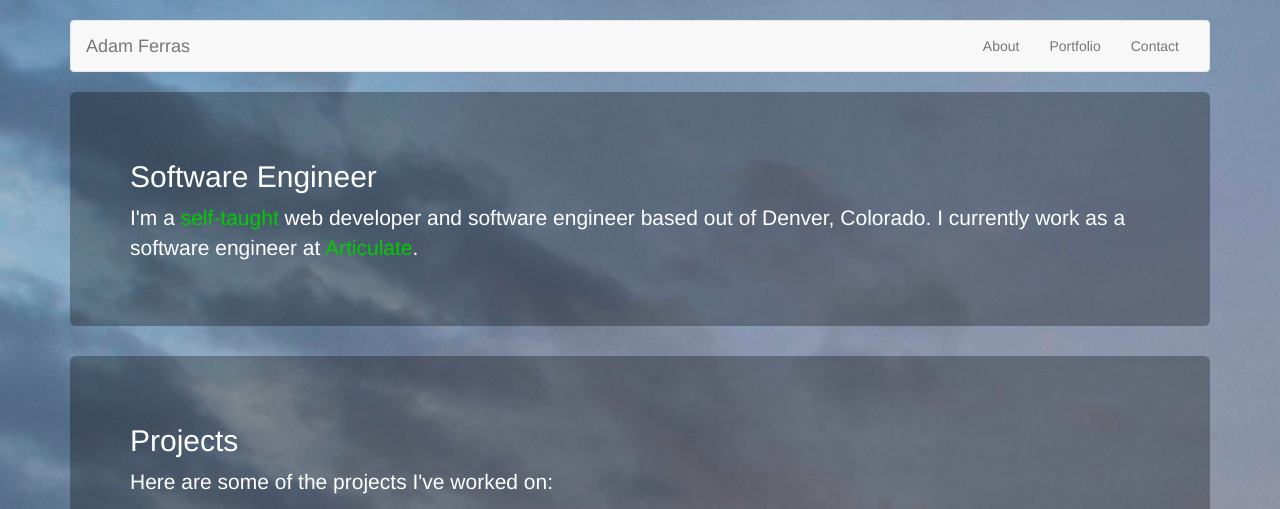
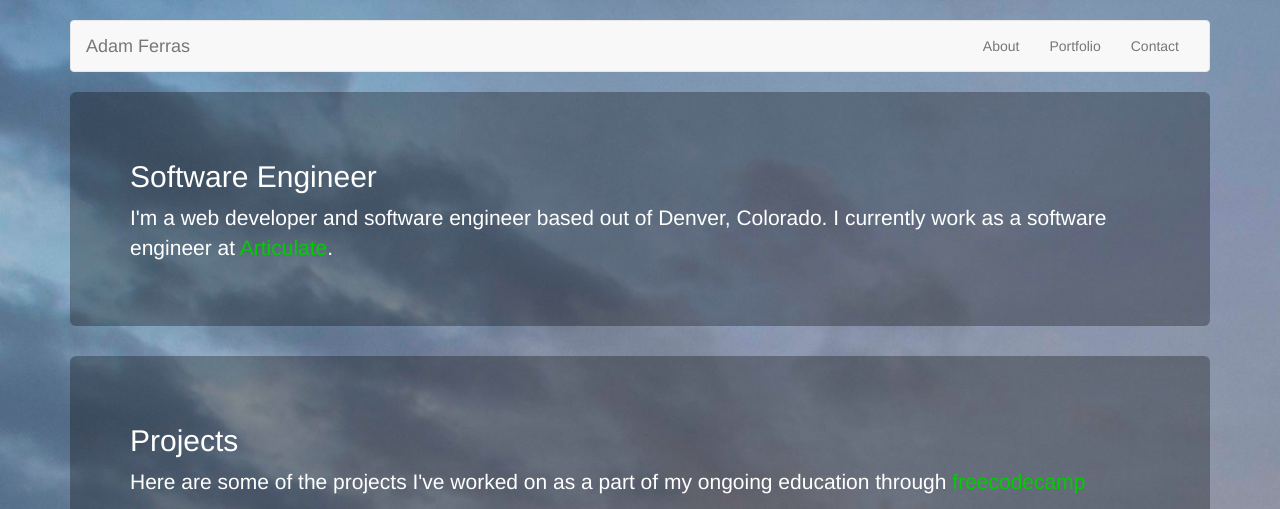
Before and after one commit to adferras/adferras.github.io, a website: page index.html in a window 1280 px wide. Shown: the top 509 px of the page. Drawn offline with nearby package versions, Linux system fonts and the light colour scheme.

Commit message:
Clarify projects

```diff
--- a/index.html
+++ b/index.html
@@ -51,14 +51,13 @@
     <div id="about" class="jumbotron">
       <h2>Software Engineer</h2>
       <p>
-      I'm a <a class="link" href="http:class//www.freecodecamp.com/adferras"> self-taught</a> web
-      developer and software engineer based out of Denver, Colorado.  I currently work as a software engineer at
+      I'm a web developer and software engineer based out of Denver, Colorado.  I currently work as a software engineer at
       <a href="https://www.articulate.com/">Articulate</a>.
       </p>
     </div>
     <div id="portfolio" class="jumbotron">
       <h2>Projects</h2>
-      <p>Here are some of the projects I've worked on:</p>
+      <p>Here are some of the projects I've worked on as a part of my ongoing education through <a class="link" href="http://www.freecodecamp.com/adferras">freecodecamp</a></p>
       <div class="row">
         <div class="col-md-4 projects">
           <a href="http://adferras.github.io/pomodoro_timer/"><img src="/images/pomodoro.png" alt="preview pomodoro app"></a>
```
Also changed, not shown: _site/index.html.
